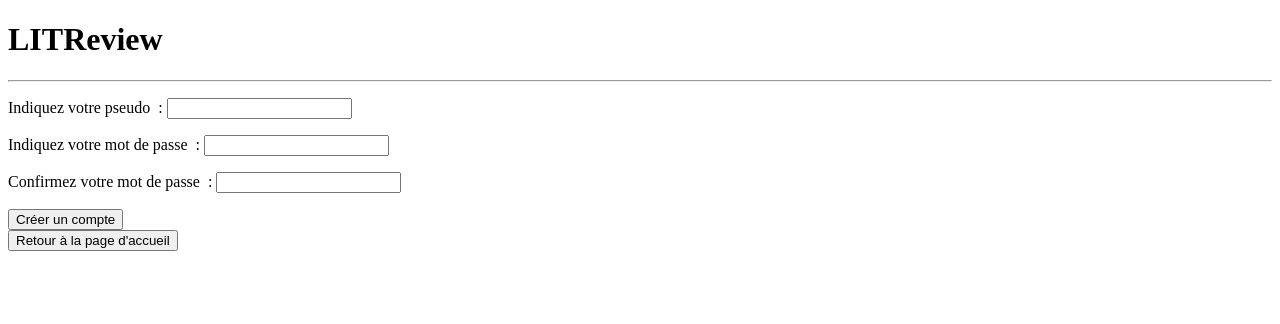
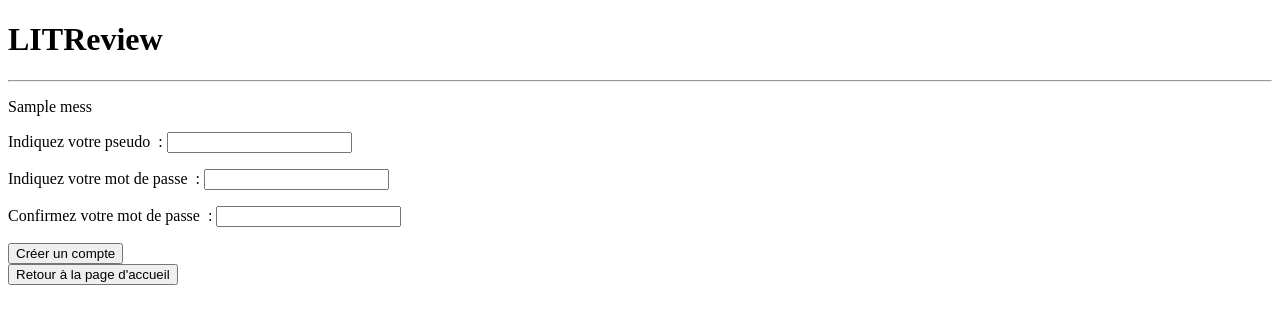
Before and after one commit to Ldm3110/P9_DE-MATTEIS_Ludovic, a Django app: template LITReview/Connexion/templates/connexion/register.html in a window 1280 px wide. Shown: the top 324 px of the page. Run offline with Django 3.2, Linux system fonts and the light colour scheme; tables that the repository leaves empty hold one stand-in row (values such as "Sample post"); the template is opened without the code that fills it: values that come from a table or form of the project are taken from there, most other values are stand-ins (such as "Sample title", 1, 10 or a date in 2020).

Commit message:
update templates

```diff
--- a/LITReview/Connexion/templates/connexion/login.html
+++ b/LITReview/Connexion/templates/connexion/login.html
@@ -6,6 +6,10 @@
 
 {% block content %}
     <h3>Déjà inscrit ? Connectez-vous !</h3>
+
+    {% if mess %}
+        <p>{{ mess }}</p>
+    {% endif %}
     <form method="post">
         {{ form.as_p }}
         {% csrf_token %}
--- a/LITReview/Connexion/templates/connexion/register.html
+++ b/LITReview/Connexion/templates/connexion/register.html
@@ -5,6 +5,9 @@
 {% endblock %}
 
 {% block content %}
+    {% if mess %}
+        <p>{{ mess }}</p>
+    {% endif %}
     <form method="post">
         {{ form.as_p }}
         {% csrf_token %}
```
